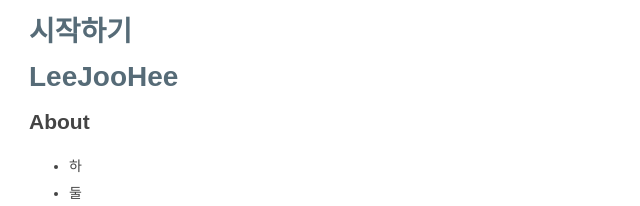
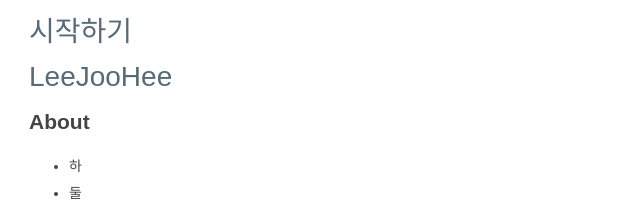
Before and after one commit to ionic2002/ionic2002.github.io, a Jekyll site: the page built from _posts/2016-01-07-intro.md, in a window 1280 px wide. Shown: the top 206 px of the page, without its empty margins (0-640 px from the left). Built offline with Jekyll 4.4.1, drawn with Linux system fonts in a browser that asks for light colours.

Commit message:
Update index.html

```diff
--- a/_layouts/index.html
+++ b/_layouts/index.html
@@ -13,7 +13,7 @@
 			color: #444;
 		}
 
-		h1{color: #566b77;}
+		h1{color: #566b77; font-weight: 200;}
 
 		a{text-decoration: none;}
 		a:hover{text-decoration: underline;}
```
